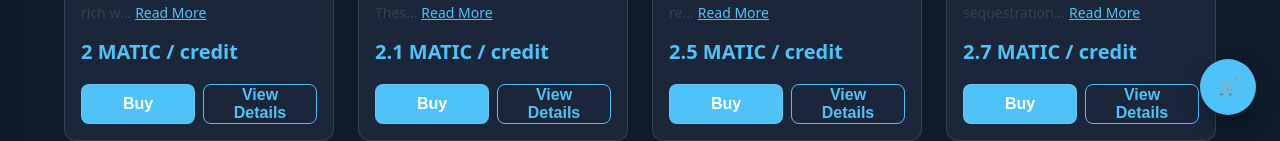
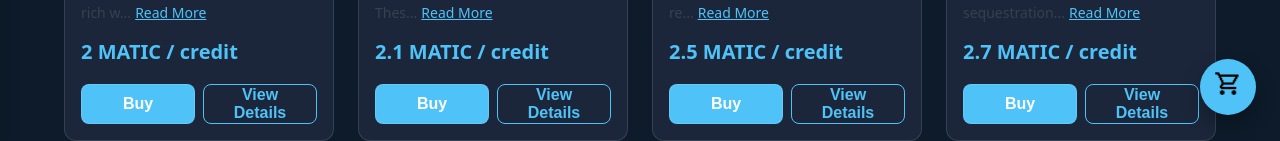
Before and after one commit to meet25284/BlueCarbonX, a React (Vite) app: page /marketplace in a window 1280 px wide. Shown: the part 661-802 px from the top of the page. Built offline with nearby package versions, Linux system fonts and the light colour scheme; a web font is replaced by a local one.

Commit message:
add floating cart

```diff
--- a/src/components/marketplace/FloatingCartButton.jsx
+++ b/src/components/marketplace/FloatingCartButton.jsx
@@ -1,11 +1,11 @@
 import React from 'react'
 import { Link } from 'react-router-dom'
-
+import img from '/cart.png'
 export default function FloatingCartButton({ cartItemCount }) {
   return (
     <div className="mc-fab">
       <Link to="/marketplace/cart" className="text-white">
-        <span className="text-xl">🛒</span>
+        <span className="text-xl"><img src={img} height='27px' width='28px'/></span>
       </Link>
     </div>
   )
```
Also changed, not shown: public/cart.png (added).
